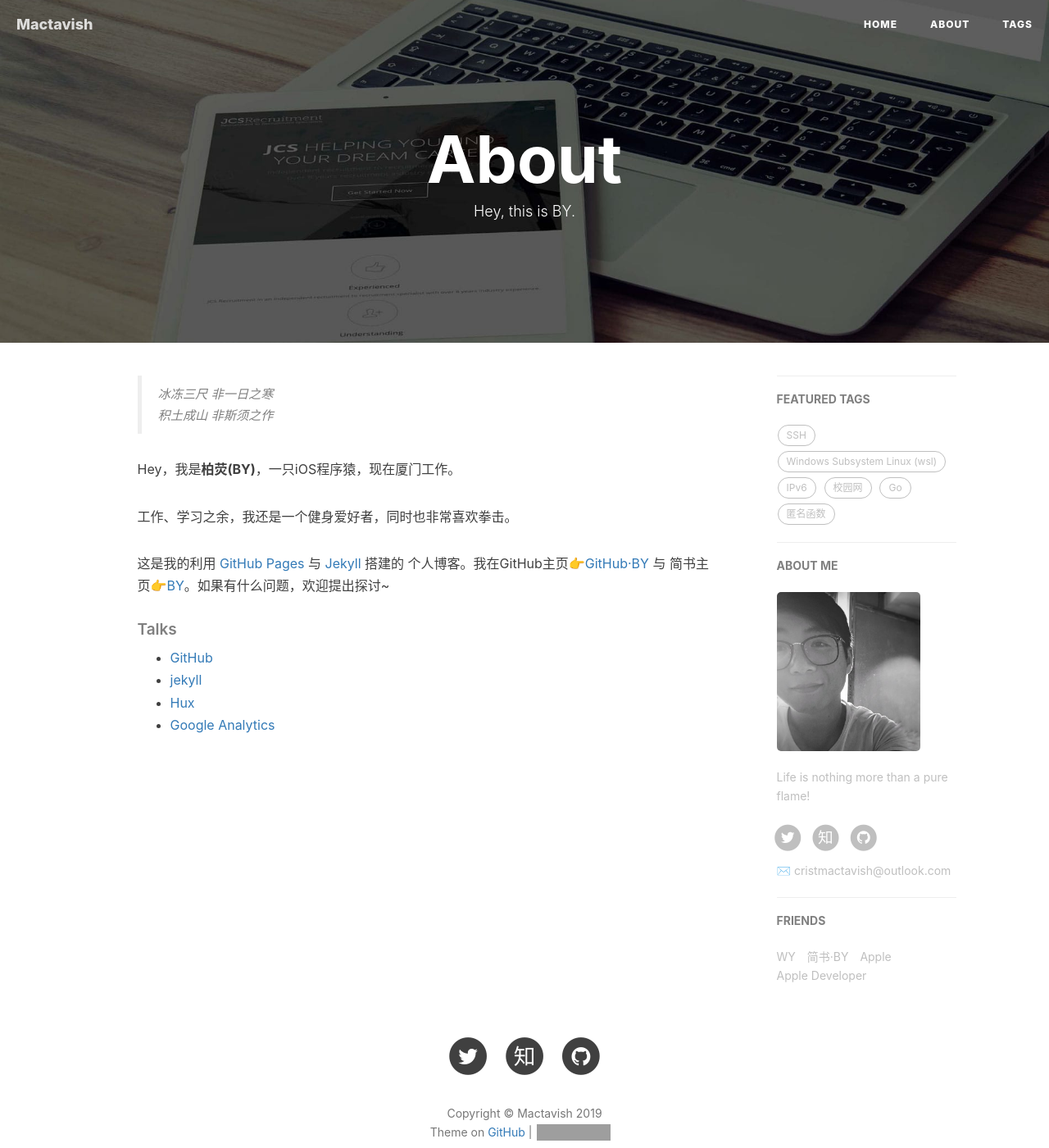
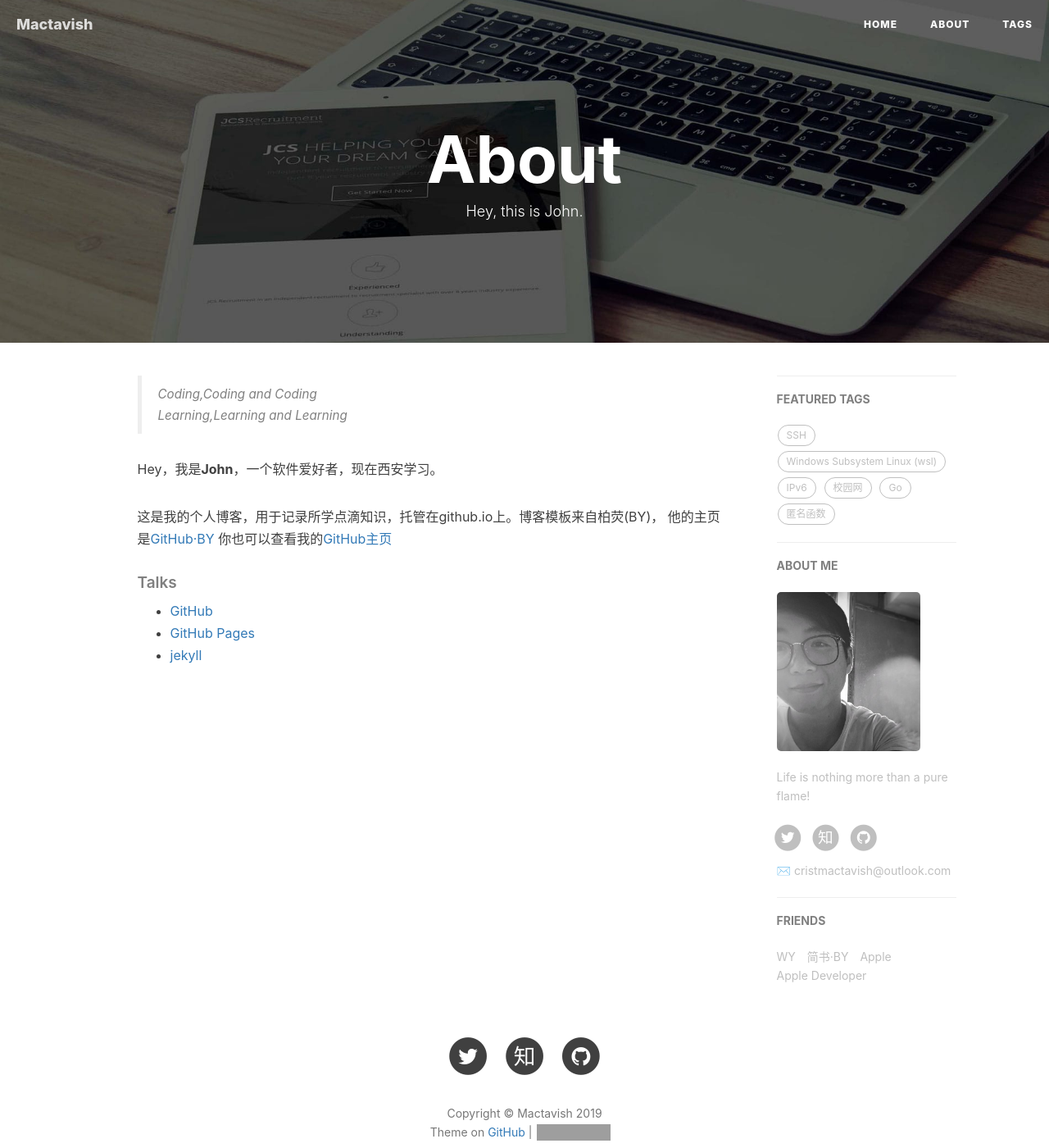
Before and after one commit to gonearewe/gonearewe.github.io, a Jekyll site: the page built from about.html, in a window 1280 px wide and 1400 px high. Shown: the whole window at 82% size. Built offline with Jekyll 4.4.1, drawn with Linux system fonts in a browser that asks for light colours; nearby versions of some CDN libraries; comment, search, counter and statistics services are not loaded; grey boxes are pictures that could not be loaded.

```diff
--- a/404.html
+++ b/404.html
@@ -1,7 +1,7 @@
 ---
 layout: default
-description: "你来到了没有知识的荒原 🙊"
-header-img: "img/404-bg.jpg"
+description: "啊欧，你达到了未知之地~~（'^`）~~"
+header-img: "img/404-bg.png"
 permalink: /404.html
 ---
 
--- a/about.html
+++ b/about.html
@@ -1,7 +1,7 @@
 ---
 layout: page
 title: "About"
-description: "Hey, this is BY."
+description: "Hey, this is John."
 header-img: "img/post-bg-rwd.jpg"
 ---
 
@@ -15,14 +15,14 @@ header-img: "img/post-bg-rwd.jpg"
 <div class="zh post-container">
 
     <!--copied from markdown -->
-    <blockquote><p>冰冻三尺 非一日之寒<br>
-    积土成山 非斯须之作</p></blockquote>
+    <blockquote><p>Coding,Coding and Coding<br>
+    Learning,Learning and Learning</p></blockquote>
 
-    <p>Hey，我是<strong>柏荧(BY)</strong>，一只iOS程序猿，现在厦门工作。</p>
+    <p>Hey，我是<strong>John</strong>，一个软件爱好者，现在西安学习。</p>
 
-    <p>工作、学习之余，我还是一个健身爱好者，同时也非常喜欢拳击。</p>
-
-    <p>这是我的利用 <a href="https://pages.github.com/">GitHub Pages</a> 与 <a href="http://jekyll.com.cn/">Jekyll</a> 搭建的 个人博客。我在GitHub主页<a href="https://github.com/qiubaiying">👉GitHub·BY</a> 与 简书主页<a href="https://http://www.jianshu.com/u/e71990ada2fd">👉BY</a>。如果有什么问题，欢迎提出探讨~</p>
+    <p>这是我的个人博客，用于记录所学点滴知识，托管在github.io上。博客模板来自柏荧(BY)，
+        他的主页是<a href="https://github.com/qiubaiying">GitHub·BY</a>
+    你也可以查看我的<a href="https://github.com/gonearewe">GitHub主页</a></p>
 
     <p></p>
 
@@ -30,9 +30,9 @@ header-img: "img/post-bg-rwd.jpg"
 
     <ul>
         <li><a href="https://github.com">GitHub</a></li>
+        <li><a href="https://pages.github.com/">GitHub Pages</a></li>
         <li><a href="http://jekyll.com.cn/">jekyll</a></li>
-        <li><a href="http://huangxuan.me/">Hux</a></li>
-        <li><a href="https://analytics.google.com/analytics">Google Analytics</a></li>
+         <!--  <li><a href="https://analytics.google.com/analytics">Google Analytics</a></li>-->
     </ul>
 </div>
 
--- a/index.html
+++ b/index.html
@@ -1,6 +1,6 @@
 ---
 layout: page
-description: "Thinking will not overcome fear but action will."
+description: "We are defined by what we've done"
 ---
 
 {% for post in paginator.posts %}
--- a/offline.html
+++ b/offline.html
@@ -1,6 +1,6 @@
 ---
 layout: default
-description: "网络似乎出现了问题 😥"
+description: "你的网络似乎挂掉了呢。。。。。。"
 header-img: "img/404-bg.jpg"
 permalink: /offline.html
 ---
--- a/tags.html
+++ b/tags.html
@@ -1,7 +1,7 @@
 ---
 title: Tags
 layout: default
-description: keep hungry keep foolish
+description: you made me a,you made me a believer,believer~~
 header-img: "img/tag-bg.jpg"
 ---
 
```
Also changed, not shown: img/404-bg - 副本.jpg (renamed from img/404-bg.jpg), img/404-by.png (added).
